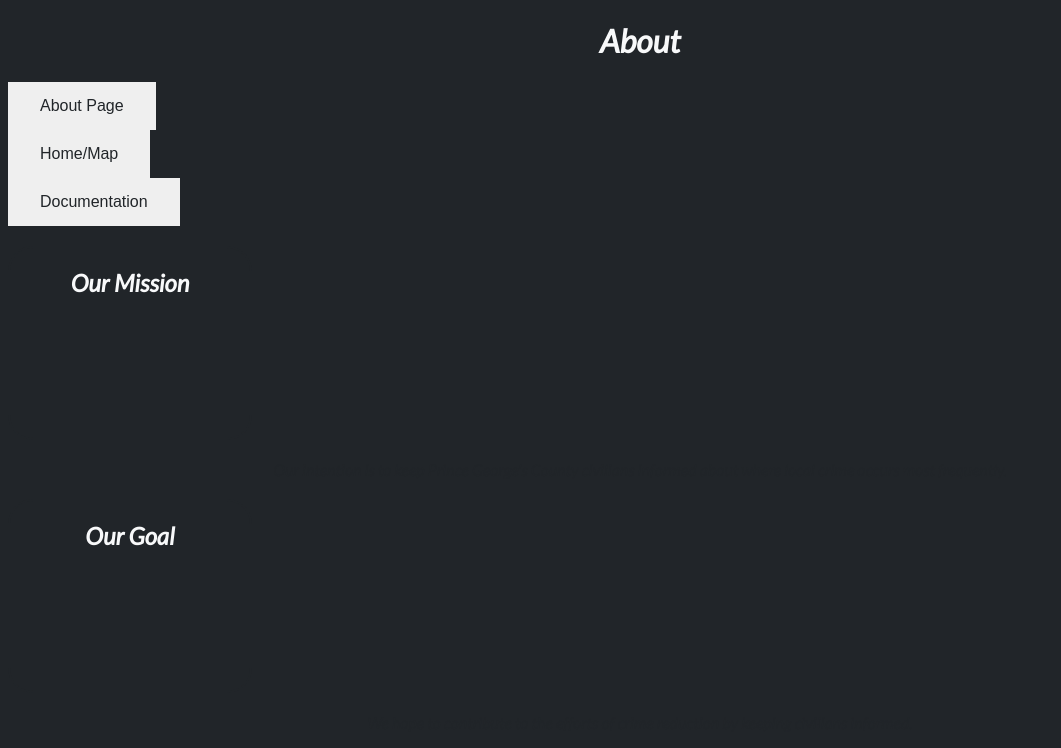
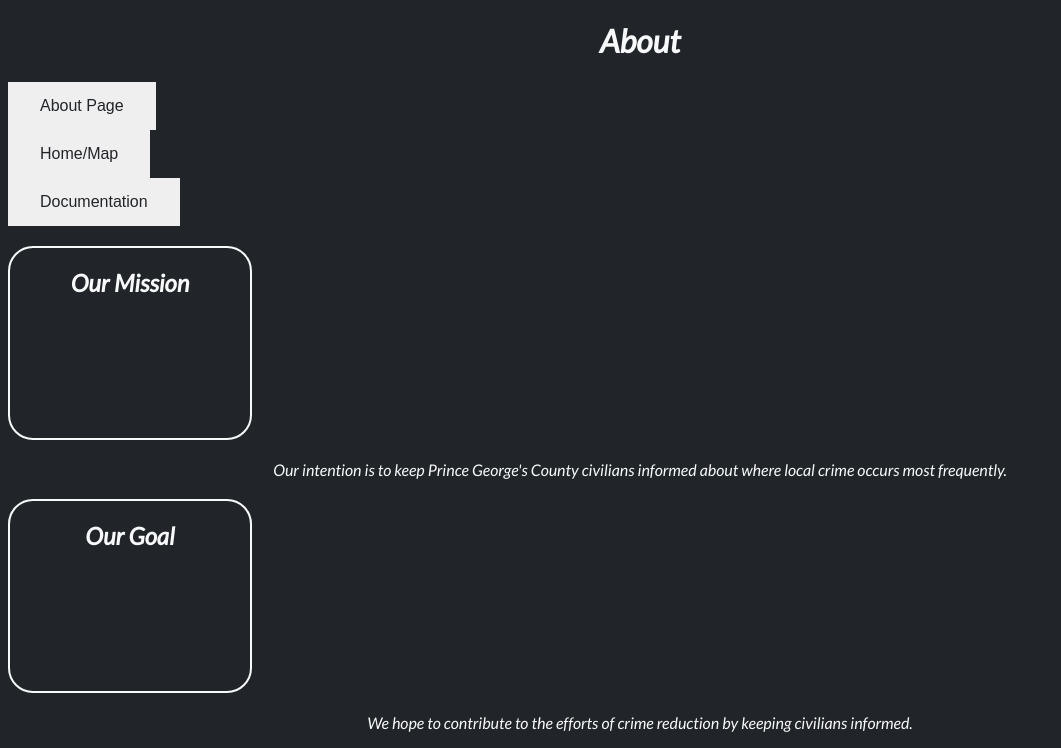
Before and after one commit to Mishanya11/Team3FinalProj, a website: page public/about.html in a window 1280 px wide. Shown: the top 748 px of the page, without its empty margins (0-1061 px from the left). Drawn offline with nearby package versions, Linux system fonts and the light colour scheme; no server answers.

Commit message:
Update styles3.css

```diff
--- a/public/styles3.css
+++ b/public/styles3.css
@@ -13,14 +13,14 @@ body {
     text-align: center;
     font-family: 'Lato', sans-serif;
     border-radius: 25px;
-    border: 2px solid #212529;
+    border: 2px solid #f8f9fa;
     padding: 20px;
     width: 200px;
     height: 150px;
   }
 p {
   text-align: center;
-  color: #212529;
+  color: #f8f9fa;
   font-family: 'Lato', sans-serif;
 }
 button {
```
